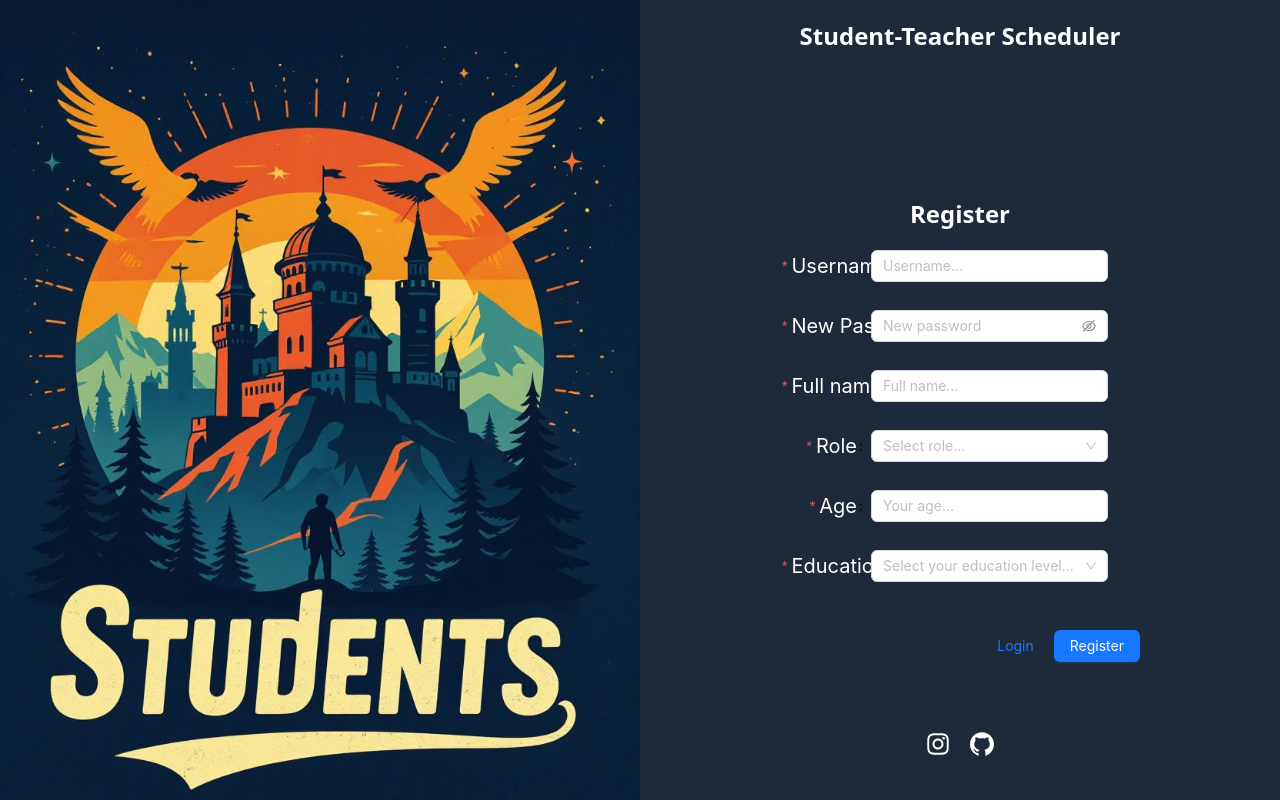
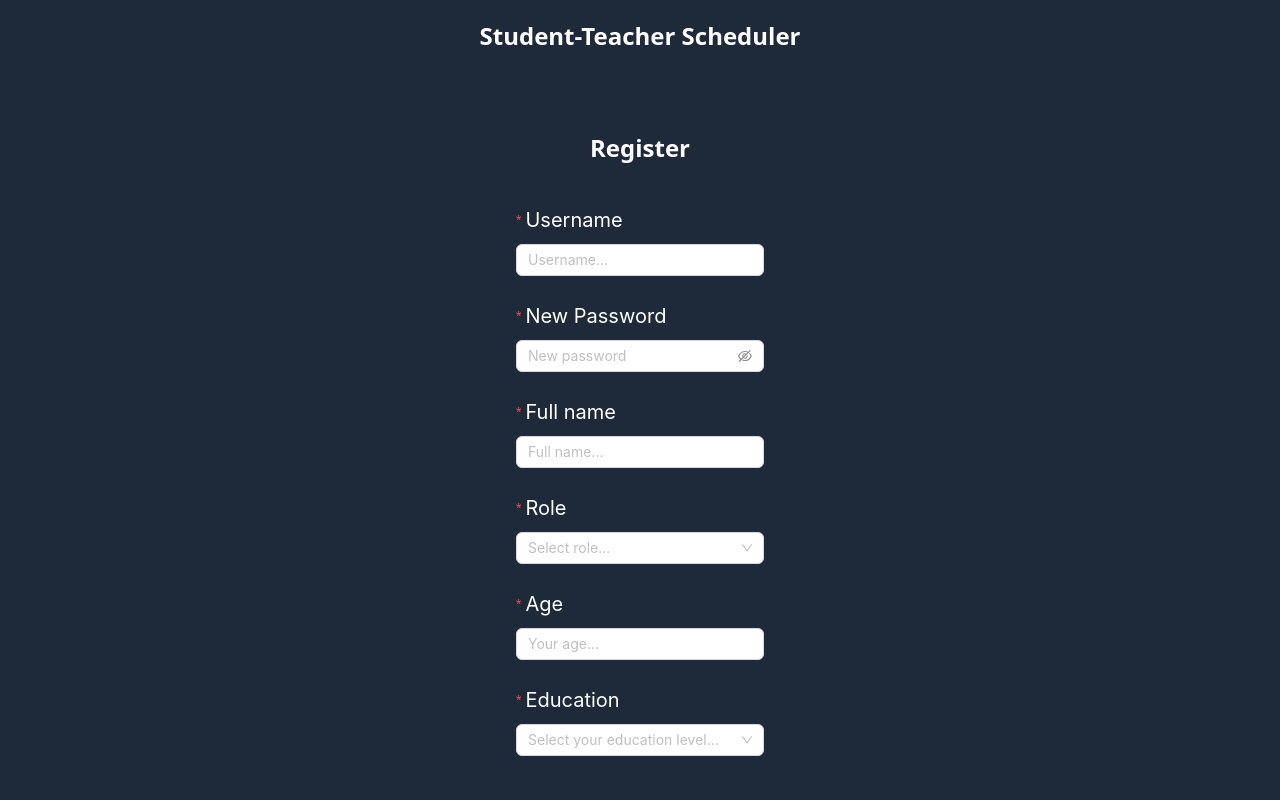
Before and after one commit to zvoosh/student-teacher-scheduler, a React (Vite) app: page /register in a window 1280 px wide. Built offline with nearby package versions, Linux system fonts and the light colour scheme; a web font is replaced by a local one.

Commit message:
fix: fix

```diff
--- a/src/pages/auth/Auth.jsx
+++ b/src/pages/auth/Auth.jsx
@@ -1,49 +1,9 @@
-import { useEffect, useState } from "react";
-import { Outlet, useLocation } from "react-router";
-
-const images = [
-  "/images/tabloid4.jpg",
-  "/images/tabloid5.jpg",
-  "/images/tabloid6.jpg",
-  "/images/tabloid7.jpg",
-];
+import { Outlet } from "react-router";
 
 const Auth = () => {
-  const location = useLocation();
-  const [imageIndex, setImageIndex] = useState(0);
-
-  useEffect(() => {
-    const interval = setInterval(() => {
-      setImageIndex((prev) => (prev + 1) % images.length);
-    }, 3000);
-
-    return () => clearInterval(interval);
-  }, []);
-
-  const registerSlider = location.pathname === "/register";
-  const loginSlider = location.pathname === "/";
 
   return (
     <div className="w-screen h-screen bg-blue-500 flex flex-col xl:flex-row">
-      <div
-        className={`w-full xl:w-1/2 2xl:w-1/2 h-1/2 xl:h-screen 2xl:h-screen flex items-center justify-center overflow-hidden hidden ${
-          registerSlider ? "xl:block" : ""
-        } ${loginSlider ? "!block" : ""}`}
-      >
-        {/* Image slider */}
-        <div className="w-full relative overflow-hidden aspect-[3/4]">
-          {images.map((src, i) => (
-            <img
-              key={i}
-              src={src}
-              alt={`Slide ${i}`}
-              className={`absolute top-0 left-0 w-full h-full object-cover transition-opacity duration-1000 ${
-                i === imageIndex ? "opacity-100" : "opacity-0"
-              }`}
-            />
-          ))}
-        </div>
-      </div>
       <Outlet />
     </div>
   );
--- a/src/pages/auth/LoginPage.jsx
+++ b/src/pages/auth/LoginPage.jsx
@@ -50,19 +50,19 @@ const LoginPage = () => {
   };
 
   return (
-    <div className="w-full xl:w-1/2 2xl:w-1/2 h-1/2 xl:h-screen 2xl:h-screen bg-gray-800 text-white !p-5 overflow-hidden">
+    <div className="w-full xl:h-screen 2xl:h-screen bg-gray-800 text-white !p-5 overflow-hidden">
       <div className="flex flex-col justify-between items-center h-full">
         <h2 className="text-2xl font-bold !mb-5 text-center hidden xl:block">
           Student-Teacher Scheduler
         </h2>
         {/* Login Form */}
-        <div className="w-full h-full flex flex-col justify-center items-center">
+        <div className="w-1/5 h-full flex flex-col justify-center items-center">
           <h2 className="text-2xl font-bold !mb-10 text-center">Login</h2>
           <Form
             form={loginForm}
             name="basic"
-            labelCol={{ span: 6 }}
-            wrapperCol={{ span: 16 }}
+            labelCol={{ span: 24 }}
+            wrapperCol={{ span: 24 }}
             autoComplete="off"
             onFinish={onFinish}
           >
@@ -111,12 +111,12 @@ const LoginPage = () => {
           </Form>
         </div>
         <div className="text-2xl font-bold !mb-5 text-center w-1/2 hidden lg:block">
-        <a target="_blank" href="https://www.instagram.com/klasican_dan/">
-          <InstagramOutlined className="!mr-5"/>
-        </a>
-        <a  target="_blank" href="https://github.com/zvoosh">
-          <GithubOutlined />
-        </a>
+          <a target="_blank" href="https://www.instagram.com/klasican_dan/">
+            <InstagramOutlined className="!mr-5" />
+          </a>
+          <a target="_blank" href="https://github.com/zvoosh">
+            <GithubOutlined />
+          </a>
         </div>
       </div>
     </div>
--- a/src/pages/auth/RegisterPage.jsx
+++ b/src/pages/auth/RegisterPage.jsx
@@ -45,23 +45,23 @@ const RegisterPage = () => {
   };
 
   return (
-    <div className="w-full xl:w-1/2 2xl:w-1/2 h-screen bg-gray-800 text-white !p-5 overflow-hidden overflow-y-auto md:overflow-y-hidden">
+    <div className="w-full h-screen bg-gray-800 text-white !p-5 overflow-hidden overflow-y-auto md:overflow-y-hidden">
       <div className="flex flex-col justify-between items-center h-full">
         <h2 className="text-2xl font-bold !mb-5 text-center hidden md:block">
           Student-Teacher Scheduler
         </h2>
-        <div className="w-full h-full flex flex-col justify-center items-center !pt-20">
-          <h2 className="text-2xl font-bold !mb-5 text-center">Register</h2>
+        <div className="w-1/5 h-full flex flex-col justify-center items-center !pt-20">
+          <h2 className="text-2xl font-bold !mb-10 text-center">Register</h2>
           <Form
             form={registerForm}
             name="basic"
-            labelCol={{ span: 6 }}
-            wrapperCol={{ span: 16 }}
+            labelCol={{ span: 24 }}
+            wrapperCol={{ span: 24 }}
             autoComplete="off"
             onFinish={onFinish}
-            className="flex flex-col items-center"
+            className="flex flex-col items-center justify-center w-full"
           >
-            <Row justify="center" gutter={[4, 4]} className="w-3/5">
+            <Row justify="center" >
               <Col span={24}>
                 <Form.Item
                   name={"username"}
@@ -76,6 +76,7 @@ const RegisterPage = () => {
                   <Input placeholder="Username..." />
                 </Form.Item>
               </Col>
+
               <Col span={24}>
                 <Form.Item
                   name={"newPassword"}
@@ -172,7 +173,10 @@ const RegisterPage = () => {
                   />
                 </Form.Item>
               </Col>
-              <Row justify={"end"} className="!mt-5 flex items-center w-full !mb-5">
+              <Row
+                justify={"end"}
+                className="!mt-5 flex items-center w-full !mb-5"
+              >
                 <Link className="!mr-5" to={"/"}>
                   Login
                 </Link>
```
